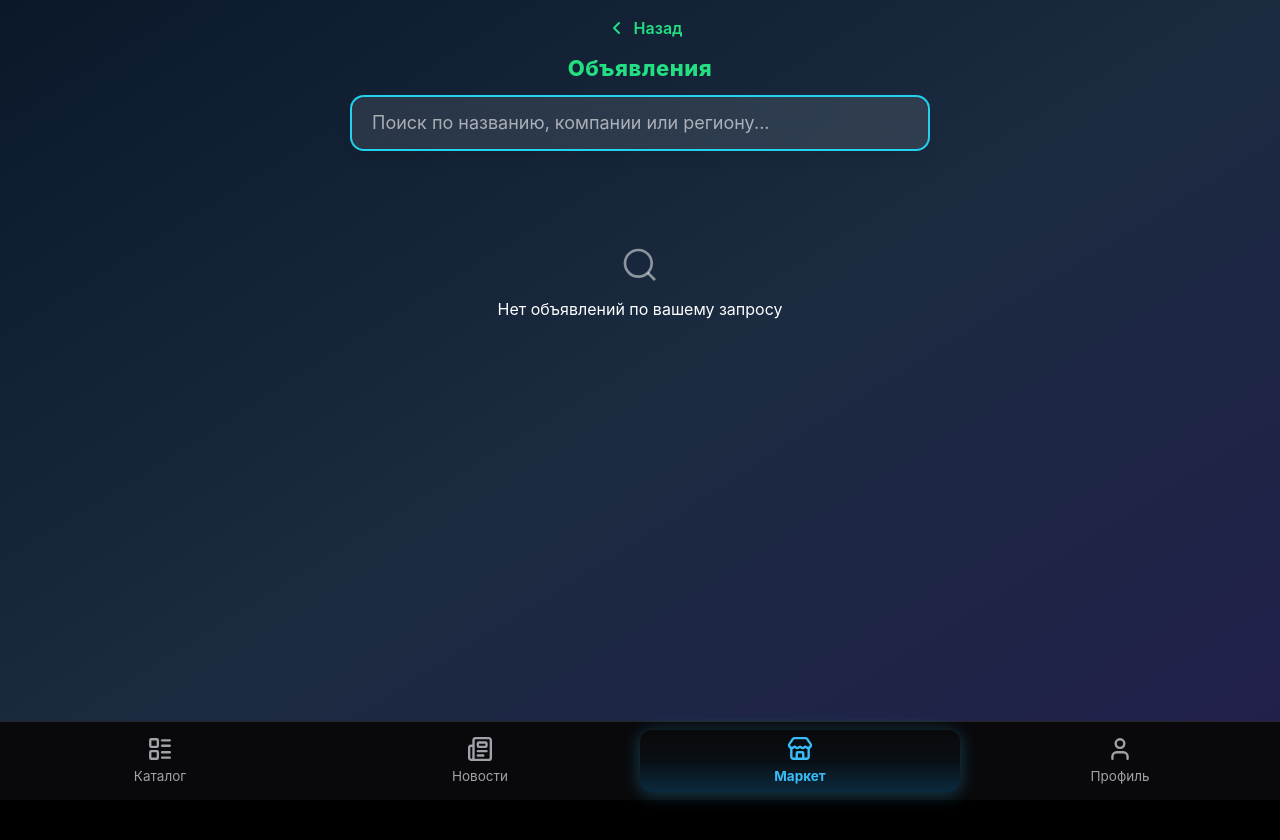
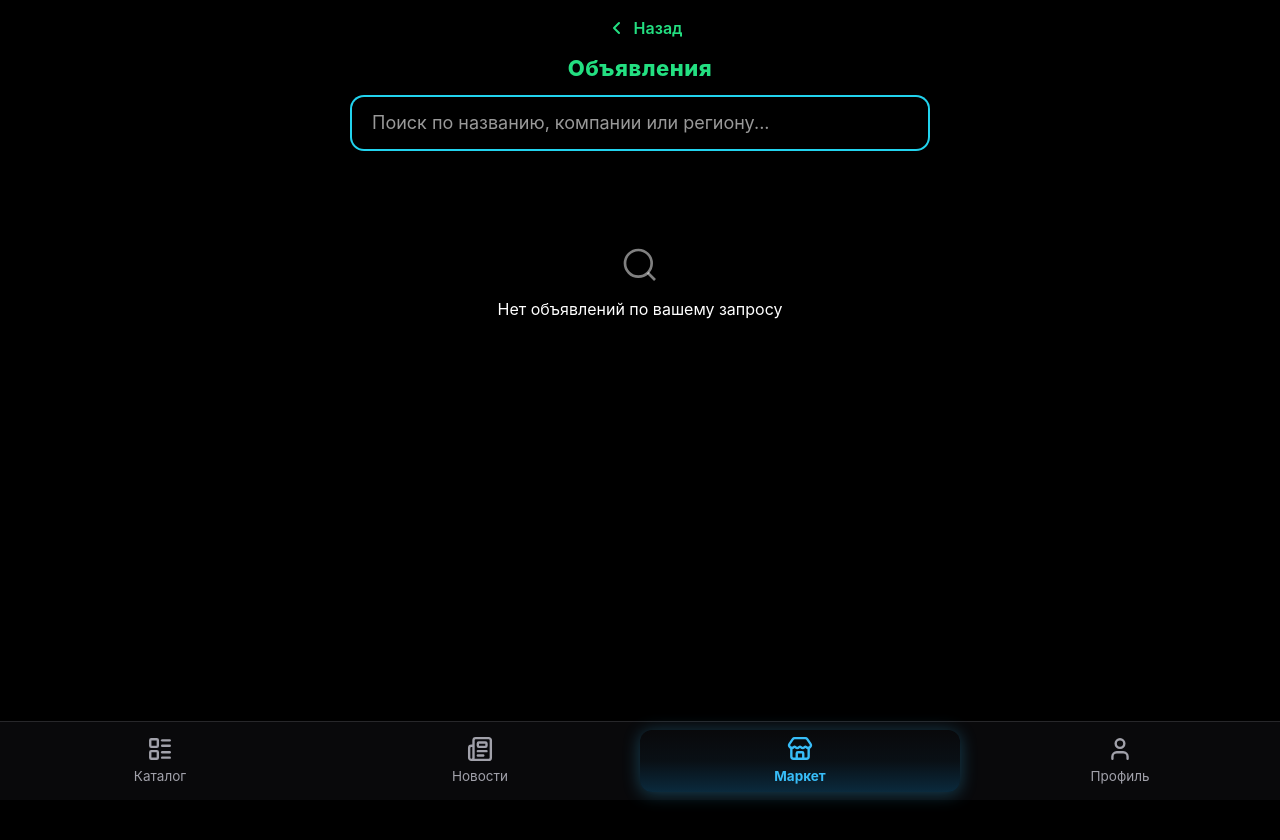
Before and after one commit to AlexSalavat/ikra-miniapp, a React (Create React App) app: page /market/sell/1 in a window 1280 px wide. Shown: the top 840 px of the page. Built offline with nearby package versions, Linux system fonts and the light colour scheme.

Commit message:
Обновил дизайн: премиум галерея, карточки, пои

```diff
--- a/src/components/MarketSellCategory.js
+++ b/src/components/MarketSellCategory.js
@@ -38,7 +38,7 @@ const exampleAds = [
     region: "Владивосток",
     price: "850 ₽/кг"
   },
-  // ...добавляй сколько хочешь!
+  // ...добавляй свои
 ];
 
 const CATEGORY_LABELS = {
@@ -63,7 +63,7 @@ export default function MarketSellCategory() {
   );
 
   return (
-    <div className="min-h-screen bg-gradient-to-br from-[#0a182a] via-[#1b2b40] to-[#221f4c] px-2 pt-4 pb-24 flex flex-col items-center">
+    <div className="min-h-screen bg-black px-2 pt-4 pb-24 flex flex-col items-center">
       {/* Назад */}
       <button
         onClick={() => navigate(-1)}
@@ -84,7 +84,7 @@ export default function MarketSellCategory() {
           placeholder="Поиск по названию, компании или региону..."
           value={query}
           onChange={e => setQuery(e.target.value)}
-          className="w-full text-lg rounded-xl px-5 py-3 bg-white/10 text-white placeholder-white/60 outline-none focus:ring-2 focus:ring-cyan-400 shadow-lg backdrop-blur-md transition"
+          className="w-full text-lg rounded-xl px-5 py-3 bg-black text-white placeholder-white/60 outline-none focus:ring-2 focus:ring-cyan-400 shadow-lg transition"
           autoFocus
         />
       </div>
@@ -101,7 +101,7 @@ export default function MarketSellCategory() {
         {filteredAds.map((ad) => (
           <div
             key={ad.id}
-            className="flex flex-col items-center rounded-xl bg-white/10 backdrop-blur-md shadow-lg p-2 border border-white/10 transition-all duration-200 hover:scale-[1.025] hover:shadow-2xl"
+            className="flex flex-col items-center rounded-xl bg-black shadow-lg p-2 border border-white/10 transition-all duration-200 hover:scale-[1.025] hover:shadow-2xl"
             style={{
               minHeight: 135,
               boxShadow: "0 4px 18px 0 rgba(0,0,0,0.13)",
```
